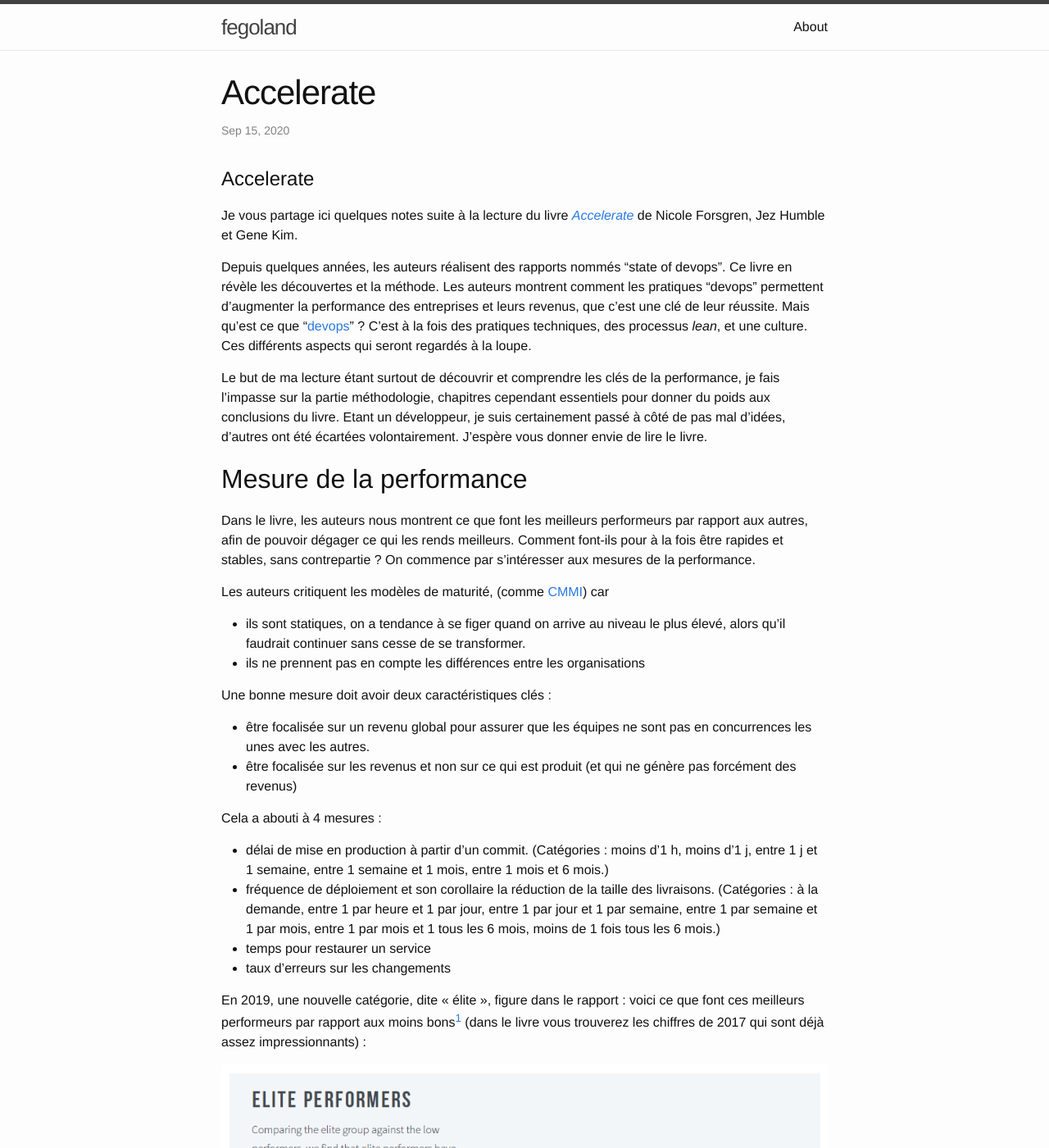
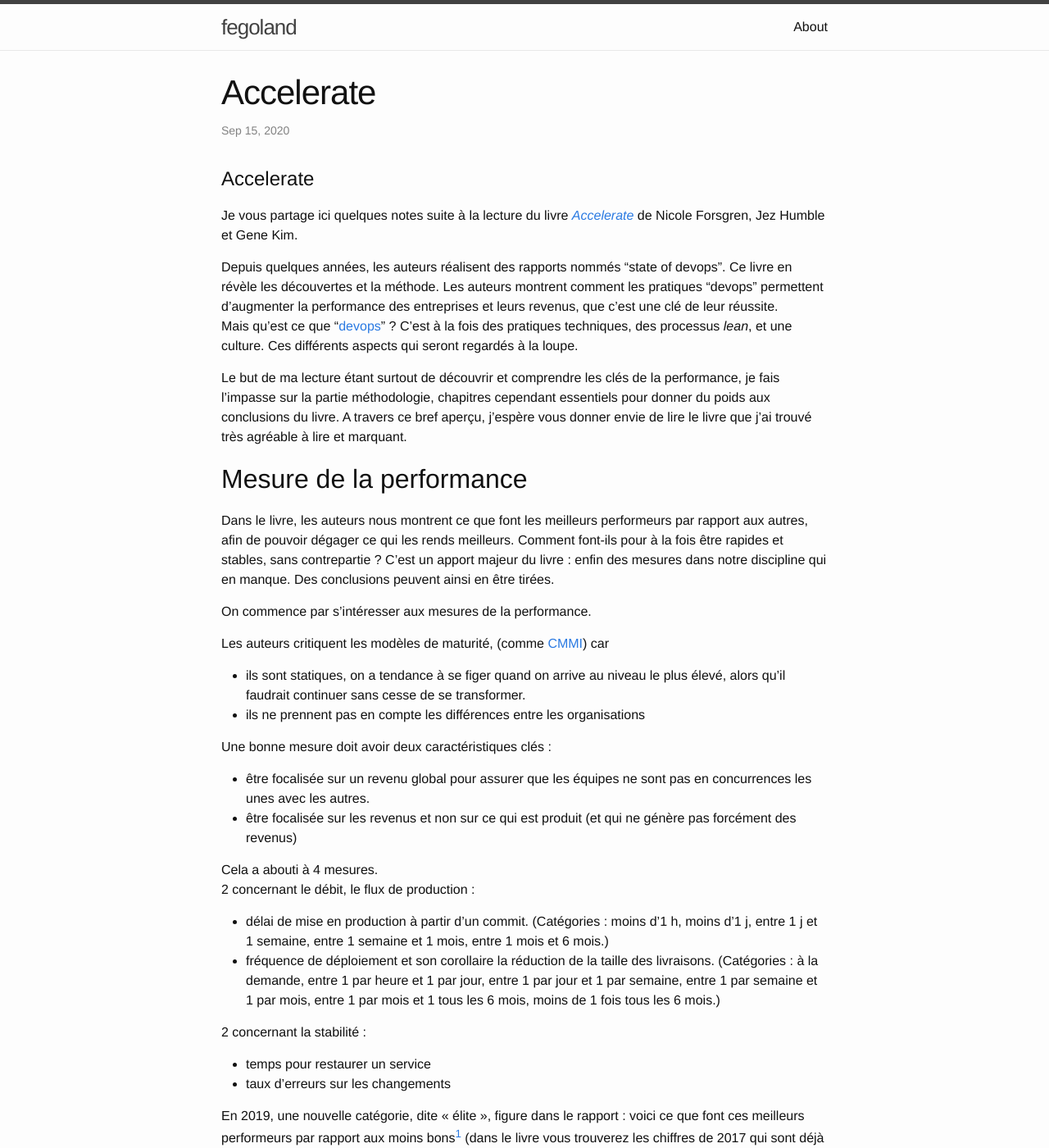
Before and after one commit to fego/fego.github.io, a Jekyll site: the page built from docs/_posts/2020-09-15-Accelerate.markdown, in a window 1280 px wide and 1400 px high. Shown: the whole window at 82% size. Built offline with Jekyll 4.4.1, drawn with Linux system fonts in a browser that asks for light colours; our own code applies the rules of GitHub Pages for plain Markdown files; some of the changed text lies outside the part shown.

Commit message:
update accelerate

```diff
--- a/docs/_posts/2020-09-15-Accelerate.markdown
+++ b/docs/_posts/2020-09-15-Accelerate.markdown
@@ -2,15 +2,22 @@
 
 Je vous partage ici quelques notes suite à la lecture du livre [_Accelerate_](https://itrevolution.com/book/accelerate/) de Nicole Forsgren, Jez Humble et Gene Kim.
 
-Depuis quelques années, les auteurs réalisent des rapports nommés "state of devops". Ce livre en révèle les découvertes et la méthode. Les auteurs montrent comment les pratiques "devops" permettent d'augmenter la performance des entreprises et leurs revenus, que c'est une clé de leur réussite.  Mais qu'est ce que "[devops](https://en.wikipedia.org/wiki/DevOps)" ? C'est à la fois des pratiques techniques, des processus _lean_, et une culture. Ces différents aspects qui seront regardés à la loupe.
+Depuis quelques années, les auteurs réalisent des rapports nommés "state of devops".
+Ce livre en révèle les découvertes et la méthode. Les auteurs montrent comment les pratiques "devops" permettent d'augmenter la performance des entreprises et leurs revenus, que c'est une clé de leur réussite.
+Mais qu'est ce que "[devops](https://en.wikipedia.org/wiki/DevOps)" ?
+C'est à la fois des pratiques techniques, des processus _lean_, et une culture.
+Ces différents aspects qui seront regardés à la loupe.
 
 Le but de ma lecture étant surtout de découvrir et comprendre les clés de la performance, je fais l'impasse sur la partie méthodologie, chapitres cependant essentiels pour donner du poids aux conclusions du livre.
-Etant un développeur, je suis certainement passé à côté de pas mal d'idées, d'autres ont été écartées volontairement.
-J'espère vous donner envie de lire le livre.
+A travers ce bref aperçu, j'espère vous donner envie de lire le livre que j'ai trouvé très agréable à lire et marquant.
 
 ## Mesure de la performance
 
-Dans le livre, les auteurs nous montrent ce que font les meilleurs performeurs par rapport aux autres, afin de pouvoir dégager ce qui les rends meilleurs. Comment font-ils pour à la fois être rapides et stables, sans contrepartie ?
+Dans le livre, les auteurs nous montrent ce que font les meilleurs performeurs par rapport aux autres, afin de pouvoir dégager ce qui les rends meilleurs.
+Comment font-ils pour à la fois être rapides et stables, sans contrepartie ?
+C'est un apport majeur du livre : enfin des mesures dans notre discipline qui en manque.
+Des conclusions peuvent ainsi en être tirées.
+
 On commence par s'intéresser aux mesures de la performance.
 
 Les auteurs critiquent les modèles de maturité, (comme [CMMI](https://en.wikipedia.org/wiki/Capability_Maturity_Model_Integration)) car
@@ -23,10 +30,12 @@
 - être focalisée sur un revenu global pour assurer que les équipes ne sont pas en concurrences les unes avec les autres.
 - être focalisée sur les revenus et non sur ce qui est produit (et qui ne génère pas forcément des revenus)
 
-Cela a abouti à 4 mesures :
-
+Cela a abouti à 4 mesures. \
+2 concernant le débit, le flux de production :
 - délai de mise en production à partir d'un commit. (Catégories : moins d'1 h, moins d'1 j, entre 1 j et 1 semaine, entre 1 semaine et 1 mois, entre 1 mois et 6 mois.)
 - fréquence de déploiement et son corollaire la réduction de la taille des livraisons. (Catégories : à la demande, entre 1 par heure et 1 par jour, entre 1 par jour et 1 par semaine, entre 1 par semaine et 1 par mois, entre 1 par mois et 1 tous les 6 mois, moins de 1 fois tous les 6 mois.)
+
+2 concernant la stabilité :
 - temps pour restaurer un service
 - taux d'erreurs sur les changements
 
@@ -38,7 +47,8 @@
 
 Maintenant que vous savez comment vous vous situez en niveau de performance (ou allez [voir ici](https://cloud.google.com/blog/products/devops-sre/using-the-four-keys-to-measure-your-devops-performance) comment automatiser des métriques pour savoir clairement où vous en êtes), voyons ce que propose le livre pour vous améliorer.
 
-On commence par l'aspect organisationnel. Le constat : les organisations avec un bon flux de communication fonctionnent de façon plus efficace.
+On commence par l'aspect organisationnel.
+Le constat : les organisations avec un bon flux de communication fonctionnent de façon plus efficace.
 
 Ils distinguent 3 typologies des organisations, basées sur le travail de [Ron Westrum](https://en.wikipedia.org/wiki/Ron_Westrum) :
 
@@ -46,13 +56,15 @@
 - bureaucratique, orientée règle
 - génératrices, focalisée sur la mission.
 
-Une bonne culture requiert de la confiance et de la coopération. Elle permet des bonnes prises de décision et la possibilité de revenir en arrière car plus ouverte et transparente.
+Une bonne culture requiert de la confiance et de la coopération.
+Elle permet des bonnes prises de décision et la possibilité de revenir en arrière car plus ouverte et transparente.
 
-Ils citent une étude de Google qui a conclu en 2015 : "qui" est dans l'équipe importe moins que comment les membres de l'équipe interagissent, structurent leur travail et voient leurs contributions. Bref, **tout vient de la dynamique d'équipe**.  Cela me rappelle [ce podcast avec Arnaud Lemaire](https://compagnon.artisandeveloppeur.fr/feed-entries/podcast/le-facteur-de-performance-1-d-une-equipe-avec-arnaud-lemaire) que je vous recommande.
+Ils citent une étude de Google qui a conclu en 2015 : "qui" est dans l'équipe importe moins que comment les membres de l'équipe interagissent, structurent leur travail et voient leurs contributions.
+Bref, **tout vient de la dynamique d'équipe**.
+Cela me rappelle [ce podcast avec Arnaud Lemaire](https://compagnon.artisandeveloppeur.fr/feed-entries/podcast/le-facteur-de-performance-1-d-une-equipe-avec-arnaud-lemaire) que je vous recommande.
 
-Comment changer la culture ? Non pas en changeant ce que les personnes pensent, mais ce qu'elles font.
-
-J'ai eu un peu de mal à extraire la sève de ce chapitre malgré ces quelques éléments intéressants.
+Comment changer la culture ?
+Non pas en changeant ce que les personnes pensent, mais ce qu'elles font.
 
 ## Impact des pratiques techniques sur la performance
 
```
